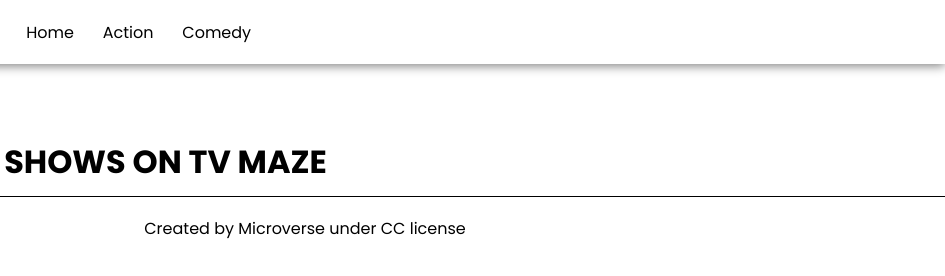
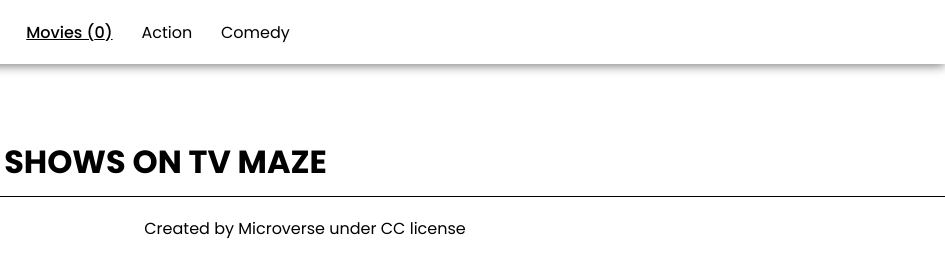
Before and after one commit to NatiDeme/movies-rater, a website built with webpack: page src/index.html in a window 1280 px wide. Shown: the full height of the page, 335-1280 px from the left. Built offline with nearby package versions, Linux system fonts and the light colour scheme; no server answers.

Commit message:
Add underline to movies menu

```diff
--- a/src/css/style.css
+++ b/src/css/style.css
@@ -23,6 +23,11 @@
 .header-list a {
   text-decoration: none;
   color: black;
+}
+
+.underline {
+  font-weight: 500;
+  text-decoration: underline;
 }
 
 nav {
--- a/src/modules/header.js
+++ b/src/modules/header.js
@@ -8,7 +8,7 @@
   header.innerHTML = `
     <div><img src= ${tvmaze} alt="logo" id="logo"></div>
     <ul class="header-list">
-    <li><a href="#">Home</a></li>
+    <li class="underline"><a href="#">Movies (<span id="movies">0</span>)</a></li>
     <li><a href="#">Action</a></li>
     <li><a href="#">Comedy</a></li>
 </ul>
--- a/src/modules/movies.js
+++ b/src/modules/movies.js
@@ -69,6 +69,7 @@
     }, '');
     document.querySelector('.movies-list').innerHTML = list;
     document.querySelector('.title span').innerHTML = this.getMoviesCount(this.movies);
+    document.querySelector('#movies').innerHTML = this.getMoviesCount(this.movies);
     HelperFuncs.registersLikeButtons(this);
   }
 }
```
Also changed, not shown: dist/index.bundle.js, dist/index.html.
